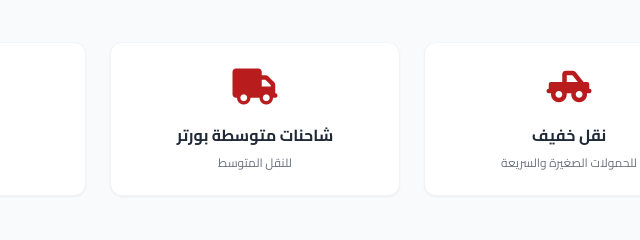
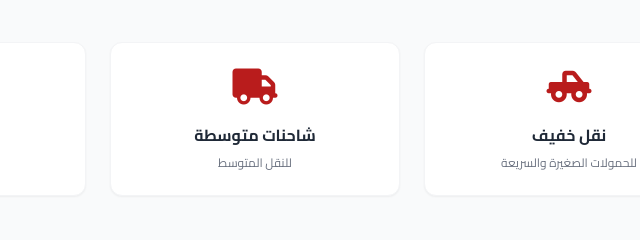
Before and after one commit to alzubayrelsedeg-glitch/baridex-ship, a plain HTML site: page index.html in a window 1280 px wide. Shown: the part 2380-2620 px from the top of the page, 542-1182 px from the left. Drawn offline with nearby package versions, Linux system fonts and the light colour scheme.

Commit message:
تعديل

```diff
--- a/index.html
+++ b/index.html
@@ -438,7 +438,7 @@
                 <!-- Card 2 -->
                 <div class="bg-white p-6 rounded-xl shadow-sm hover:shadow-md transition text-center border border-gray-100">
                     <i class="fas fa-truck text-4xl text-brand mb-4"></i>
-                    <h3 class="font-bold text-gray-800">شاحنات متوسطة بورتر</h3>
+                    <h3 class="font-bold text-gray-800">شاحنات متوسطة</h3>
                     <p class="text-xs text-gray-500 mt-2">للنقل المتوسط</p>
                 </div>
                 <!-- Card 3 -->
```
